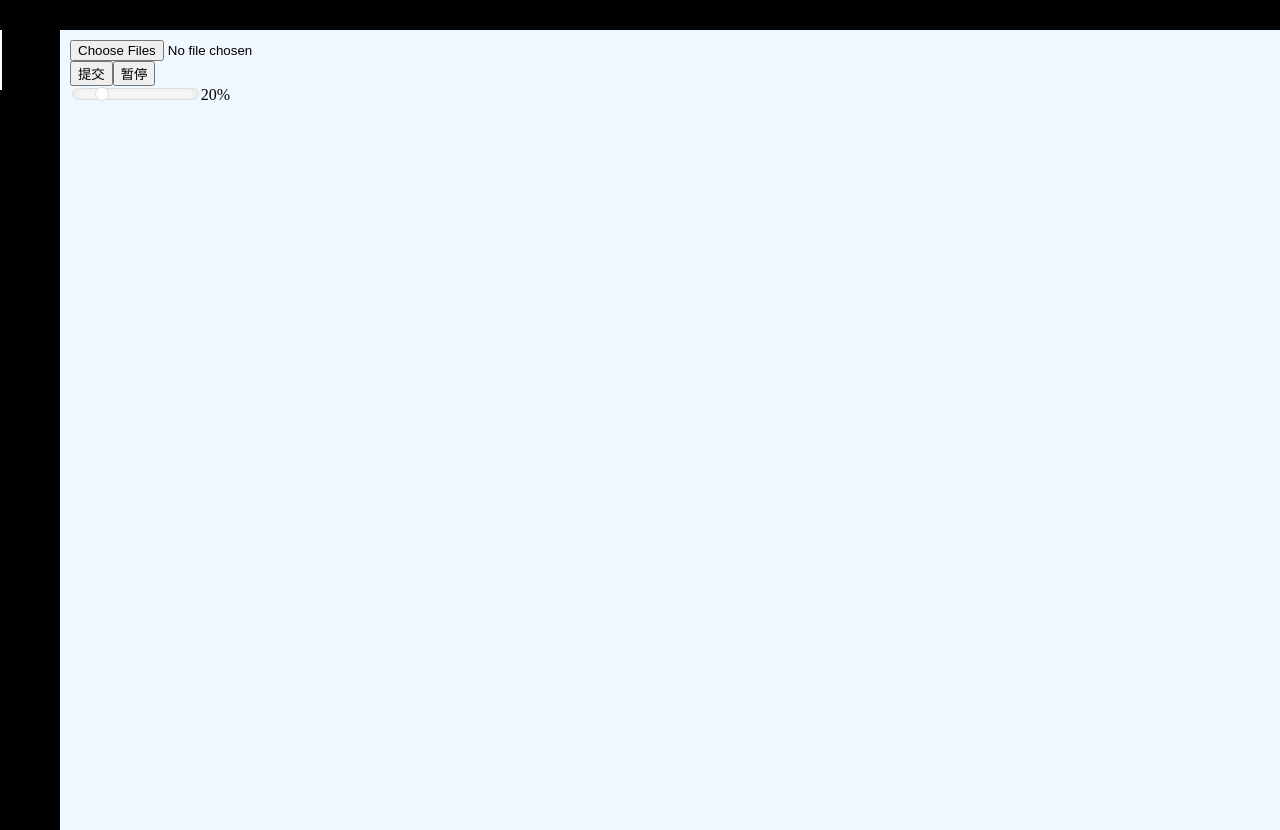
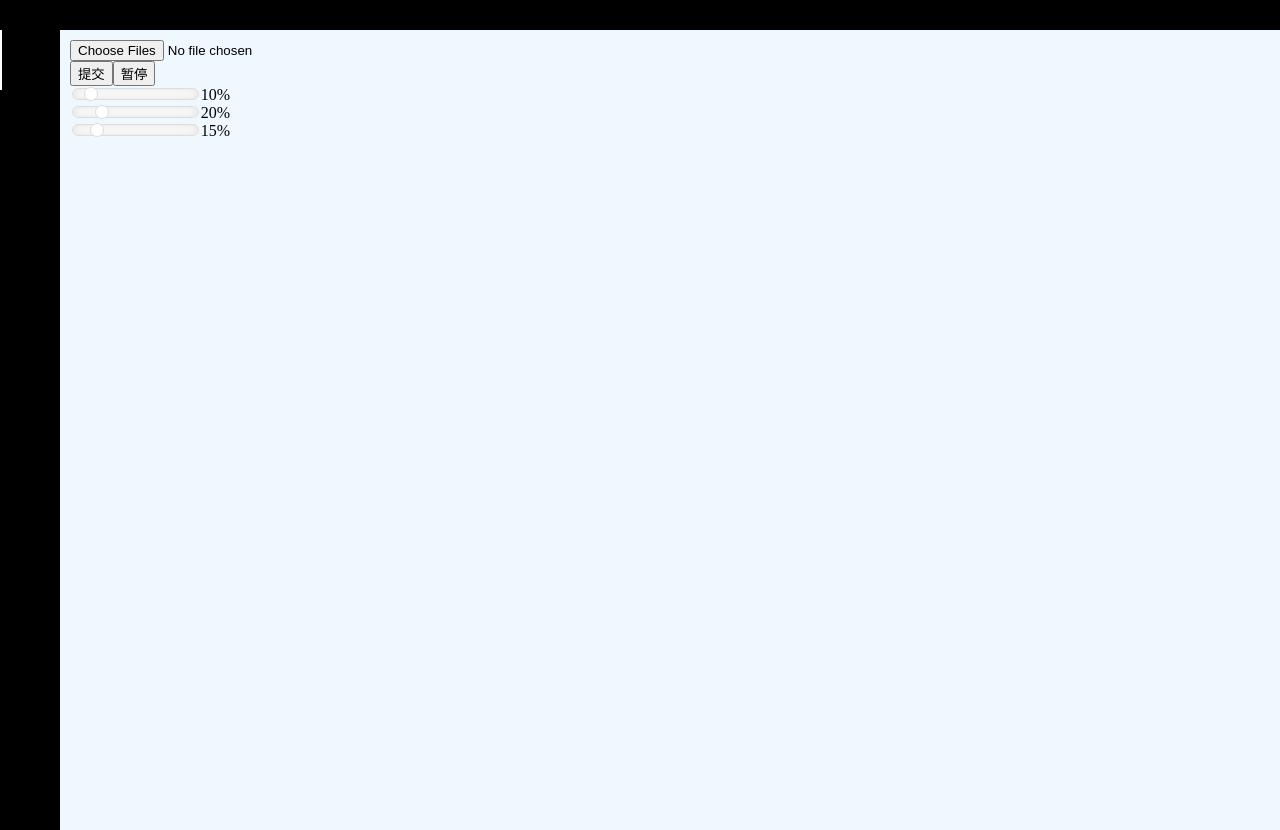
Before and after one commit to swallsky/flyapp, a React (Create React App) app: page /#/ in a window 1280 px wide. Built offline with nearby package versions, Linux system fonts and the light colour scheme.

Commit message:
fileadd beta

```diff
--- a/src/pages/FileAdd/index.jsx
+++ b/src/pages/FileAdd/index.jsx
@@ -4,10 +4,10 @@ import ProgressBar from "./ProgressBar";
 
 
 export default function FileAdd() {
-  const [percent, setPercent] = useState(0);
+  const [percents, setPercents] = useState([0]);
 
   useEffect(() => {
-    setPercent(20);
+    setPercents([10,20,15]);
   }, []);
 
   return (
@@ -19,7 +19,9 @@ export default function FileAdd() {
           <input id="submitBtn" type="button" readOnly value="提交" />
           <input id="pauseBtn" type="button" readOnly value="暂停" />
         </div>
-        <ProgressBar percent={percent} />
+        {
+          percents.map((percent,index)=><ProgressBar key={index} percent={percent} />)
+        }
       </div>
     </div>
     </>
```
